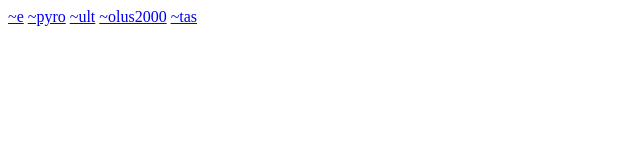
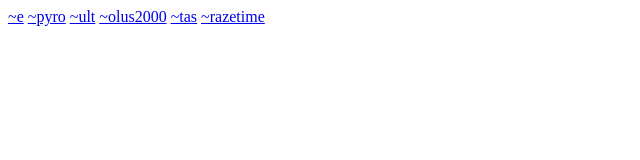
Before and after one commit to finooiigee/QWD, a plain HTML site: page home/index.html in a window 1280 px wide. Shown: the full height of the page, 0-640 px from the left. Drawn offline with Linux system fonts and the light colour scheme.

Commit message:
add razetime to home/ because razetime initially forgot

```diff
--- a/home/index.html
+++ b/home/index.html
@@ -5,5 +5,11 @@
 	<a href="/home/ult/">~ult</a>
 	<a href="/home/olus2000/">~olus2000</a>
     	<a href="/home/tas/">~tas</a>
+  <a
+  href=
+  "/home/razetime/"
+  >
+  ~razetime
+  </a>
     </body>
 </html>
```
